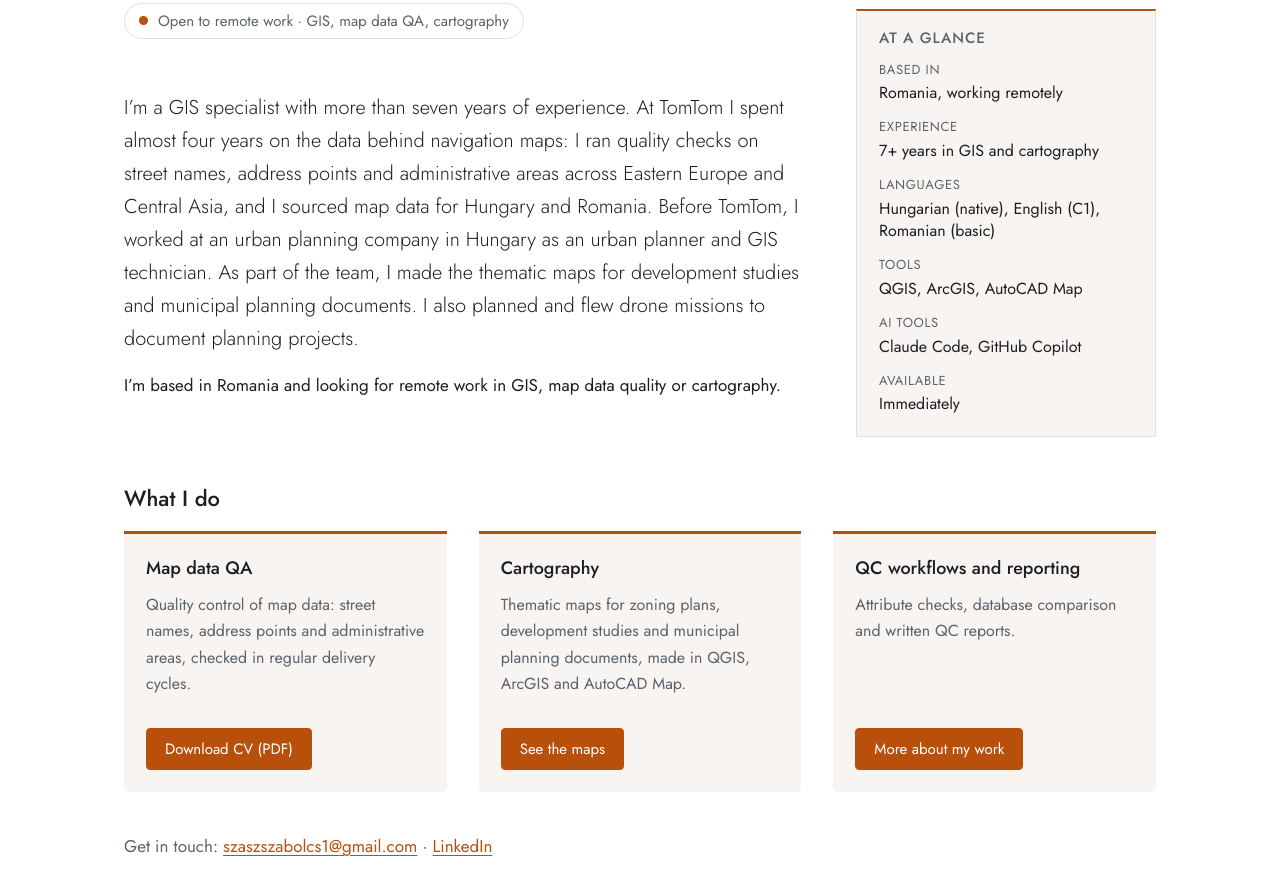
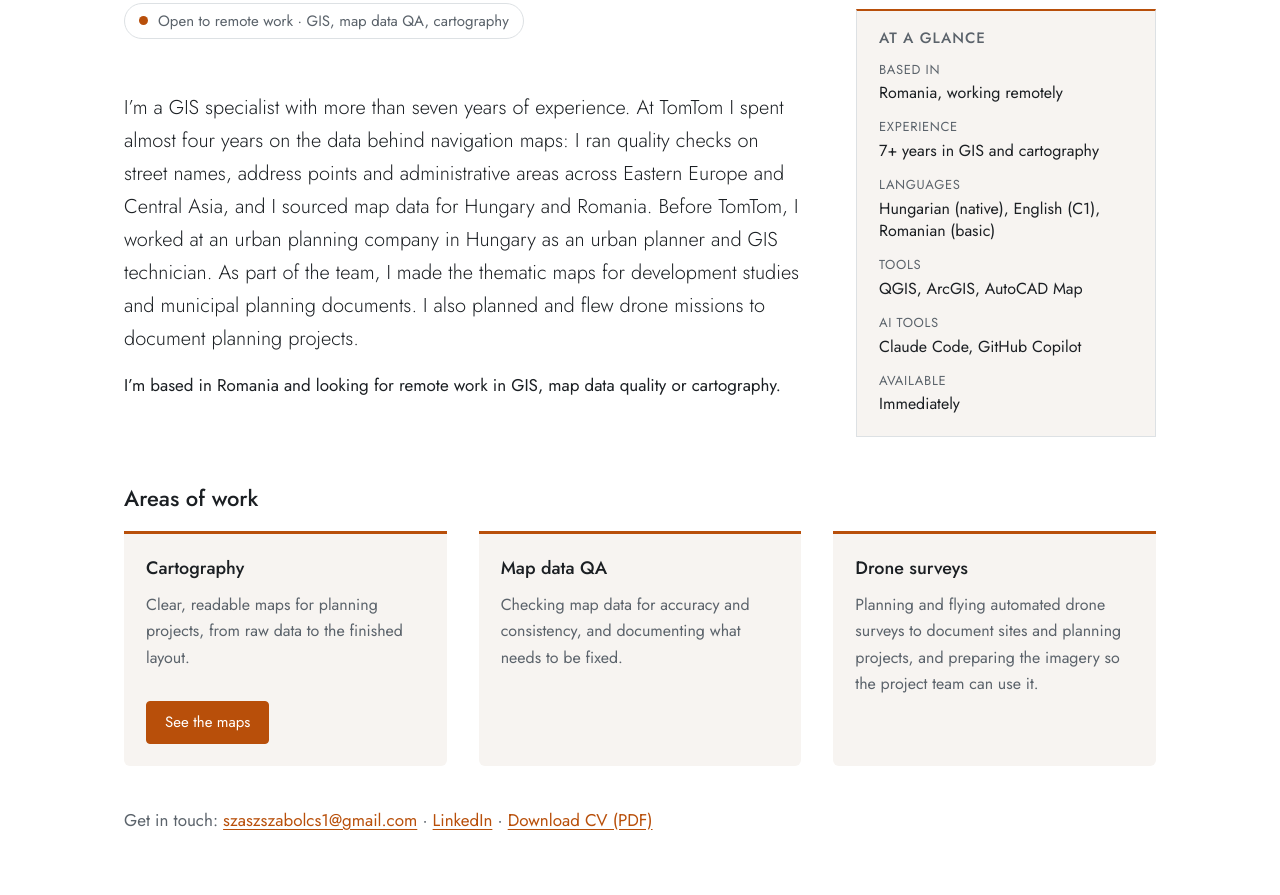
Before and after one commit to szaszszabolcs1/portfolio, a plain HTML site: page index.html in a window 1280 px wide. Shown: the part 229-1124 px from the top of the page. Drawn offline with Linux system fonts and the light colour scheme.

Commit message:
Home: areas of work cards, CV link, wording updates (v119)
Co-Authored-By: Claude Sonnet 5.5 <noreply@anthropic.com>
Claude-Session: https://claude.ai/code/session_01JLbmgkw4aPpd3jWxbnoZzK

```diff
--- a/index.html
+++ b/index.html
@@ -163,13 +163,13 @@ header a:focus-visible{outline-color:#f0a050}
    <dt>AI tools</dt><dd>Claude Code, GitHub Copilot</dd>
    <dt>Available</dt><dd>Immediately</dd>
   </dl></aside></div>
-  <h2>What I do</h2>
+  <h2>Areas of work</h2>
   <div class="areas">
-   <div><h3>Map data QA</h3><p>Quality control of map data: street names, address points and administrative areas, checked in regular delivery cycles.</p><p class="more"><a class="btn go" href="cv/Szabolcs_Szasz_CV.pdf" target="_blank" rel="noopener">Download CV (PDF)</a></p></div>
-   <div><h3>Cartography</h3><p>Thematic maps for zoning plans, development studies and municipal planning documents, made in QGIS, ArcGIS and AutoCAD Map.</p><p class="more"><a class="btn go" href="#portfolio" data-cat="all">See the maps</a></p></div>
-   <div><h3>QC workflows and reporting</h3><p>Attribute checks, database comparison and written QC reports.</p><p class="more"><a class="btn go" href="#about">More about my work</a></p></div>
+   <div><h3>Cartography</h3><p>Clear, readable maps for planning projects, from raw data to the finished layout.</p><p class="more"><a class="btn go" href="#portfolio" data-cat="all">See the maps</a></p></div>
+   <div><h3>Map data QA</h3><p>Checking map data for accuracy and consistency, and documenting what needs to be fixed.</p></div>
+   <div><h3>Drone surveys</h3><p>Planning and flying automated drone surveys to document sites and planning projects, and preparing the imagery so the project team can use it.</p></div>
   </div>
-  <p class="cta">Get in touch: <a href="mailto:szaszszabolcs1@gmail.com">szaszszabolcs1@gmail.com</a> · <a href="https://www.linkedin.com/in/sz%C3%A1sz-szabolcs-0191731a0/" rel="noopener" target="_blank">LinkedIn</a></p>
+  <p class="cta">Get in touch: <a href="mailto:szaszszabolcs1@gmail.com">szaszszabolcs1@gmail.com</a> · <a href="https://www.linkedin.com/in/sz%C3%A1sz-szabolcs-0191731a0/" rel="noopener" target="_blank">LinkedIn</a> · <a href="cv/Szabolcs_Szasz_CV.pdf" target="_blank" rel="noopener">Download CV (PDF)</a></p>
  </section>
  <section id="portfolio" hidden>
   <h1>Cartography portfolio</h1>
```
